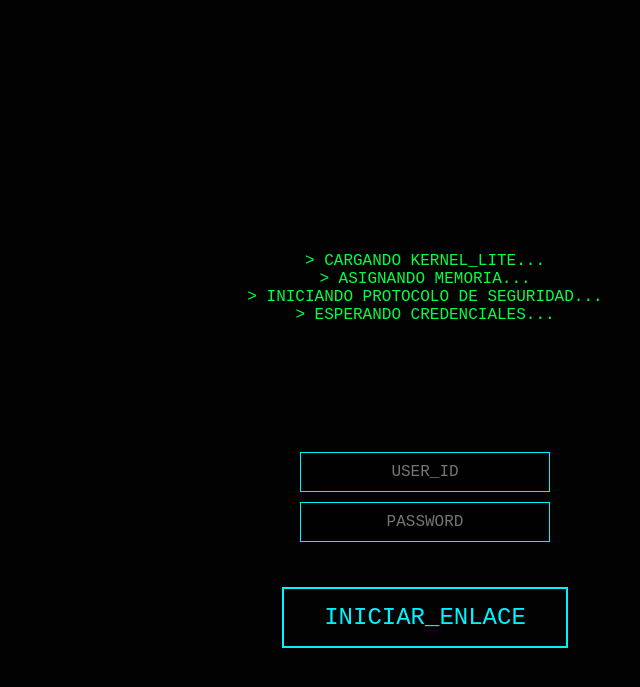
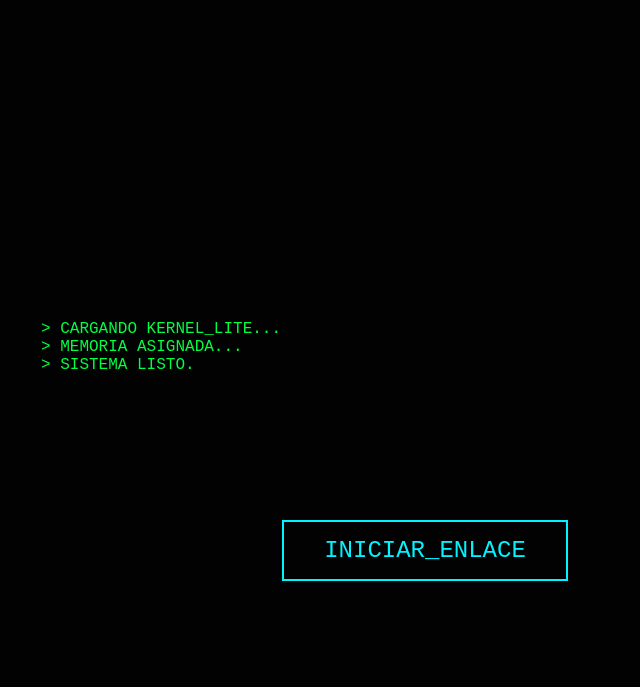
Before and after one commit to SeartDev/sepgod.com, a Jekyll site: the page built from index.html, in a window 1280 px wide. Shown: the top 687 px of the page, without its empty margins (215-855 px from the left). Built offline with Jekyll 4.4.1, drawn with Linux system fonts in a browser that asks for light colours; some of the changed lines change nothing that is shown.

Commit message:
Update index.html

```diff
--- a/index.html
+++ b/index.html
@@ -1,351 +1,609 @@
 ---
+
 layout: null
+
 ---
+
 <!DOCTYPE html>
+
 <html lang="es">
+
 <head>
+
     <meta charset="UTF-8">
+
     <meta name="viewport" content="width=device-width, initial-scale=1.0">
+
     <title>NEURAL_OVERRIDE // V10.1 :: MAINFRAME_ACCESS</title>
 
+
+
     <style>
+
         :root {
+
             --neon-cyan: #00f3ff;
+
             --neon-magenta: #ff0055;
+
             --neon-yellow: #fcee0a;
+
             --bg-dark: #020202;
+
             --terminal-green: #00ff41;
+
             --font-main: 'Courier New', Courier, monospace;
+
         }
+
+
 
         * { box-sizing: border-box; cursor: crosshair; scrollbar-width: thin; scrollbar-color: var(--neon-cyan) var(--bg-dark); }
 
+
+
         body {
+
             background-color: var(--bg-dark); color: var(--neon-cyan);
+
             font-family: var(--font-main); margin: 0; height: 100vh; overflow: hidden;
+
         }
 
+
+
         /* EFECTOS CRT OPTIMIZADOS (Capas combinadas) */
+
         #crt-screen {
+
             position: relative; width: 100vw; height: 100vh; display: flex; flex-direction: column;
+
             overflow: hidden; animation: turn-on 1s ease-out forwards;
+
         }
+
+
 
         #matrix-canvas { position: absolute; inset: 0; z-index: -2; opacity: 0.15; }
 
+
+
         .crt-overlay {
+
             position: absolute; inset: 0; z-index: 9998; pointer-events: none;
+
             /* Combina Scanlines y Viñeta en una sola capa */
+
             background: linear-gradient(rgba(18, 16, 16, 0) 50%, rgba(0, 0, 0, 0.25) 50%), radial-gradient(circle, transparent 50%, #000 120%);
+
             background-size: 100% 4px, 100% 100%;
+
             animation: flicker 0.2s infinite;
+
         }
 
+
+
         /* ANIMACIONES SIMPLIFICADAS */
+
         @keyframes turn-on { 0%, 40% { transform: scaleY(0.001); filter: brightness(5); } 100% { transform: scaleY(1); filter: brightness(1); } }
+
         @keyframes flicker { 0%, 10% { opacity: 0.95; } 5%, 100% { opacity: 1; } }
+
         @keyframes text-decrypt { 0% { color: var(--neon-magenta); letter-spacing: 2px; } 100% { color: var(--neon-cyan); letter-spacing: normal; } }
 
+
+
         /* Glitch por transform (Mucho más barato que clip-path) */
+
         @keyframes glitch-simple { 0%, 100% { transform: translate(0); } 25% { transform: translate(-2px, 2px); } 75% { transform: translate(2px, -2px); } }
+
         .global-glitch { animation: glitch-simple 0.2s infinite; filter: hue-rotate(90deg); }
 
+
+
         /* UI BASE */
+
         header { text-align: center; padding: 20px 0; border-bottom: 1px solid rgba(0,243,255,0.3); }
+
         .glitch-box { font-size: 2.5rem; font-weight: 900; letter-spacing: 10px; color: var(--neon-cyan); text-shadow: 2px 2px var(--neon-magenta); }
+
         .subtitle-header { font-size: 0.8rem; color: var(--neon-yellow); margin-top: 5px; }
 
+
+
         .main-wrapper { display: grid; grid-template-columns: 300px 1px 1fr 1px 300px; gap: 15px; padding: 20px; height: calc(100vh - 100px); max-width: 1600px; margin: auto; }
+
         .cyan-line { background: var(--neon-cyan); opacity: 0.3; }
 
+
+
         /* PANELES */
+
         .side-panel { display: flex; flex-direction: column; gap: 15px; overflow-y: auto; }
+
         .module { background: rgba(5, 5, 5, 0.9); border: 1px solid rgba(0,243,255,0.3); padding: 15px; position: relative; transition: 0.2s; }
+
         .module:hover { border-color: var(--neon-cyan); }
+
         .module-header { color: var(--neon-yellow); font-size: 0.85rem; margin-bottom: 10px; border-bottom: 1px dashed rgba(0,243,255,0.3); padding-bottom: 5px; }
 
+
+
         /* BOTONES */
+
         .btn-cyber { background: rgba(0,0,0,0.5); border: 1px solid rgba(0,243,255,0.3); color: var(--neon-cyan); width: 100%; padding: 10px; cursor: pointer; font-weight: bold; font-family: inherit; margin-bottom: 8px; transition: 0.2s; text-align: left; }
+
         .btn-cyber:hover, .btn-cyber.active { background: rgba(0, 243, 255, 0.1); border-color: var(--neon-cyan); padding-left: 20px; }
+
         .btn-cyber.active { border-color: var(--neon-magenta); color: #fff; background: rgba(255,0,85,0.15); }
 
+
+
         /* ZONA CENTRAL */
+
         #center-zone { padding: 0 20px; overflow-y: auto; }
+
         .category-container { display: block; margin-bottom: 30px; transition: opacity 0.3s; }
+
         .category-header { color: var(--neon-magenta); font-size: 1.2rem; margin-bottom: 15px; text-shadow: 0 0 5px rgba(255,0,85,0.5); }
 
+
+
         .post-card { background: rgba(0,0,0,0.8); border: 1px solid rgba(0,243,255,0.2); padding: 15px; margin-bottom: 10px; border-left: 3px solid var(--neon-cyan); transition: 0.2s; }
+
         .post-card:hover { border-color: var(--neon-cyan); border-left-color: var(--neon-magenta); transform: translateX(5px); background: rgba(0,243,255,0.05); }
+
         .post-card:hover .post-title { animation: text-decrypt 0.3s forwards; }
+
         .post-title { font-size: 1.1rem; color: #fff; margin-bottom: 5px; text-transform: uppercase; }
+
         .post-date { color: var(--terminal-green); font-size: 0.8rem; margin-bottom: 10px; }
 
+
+
         .btn-action { background: var(--neon-cyan); color: var(--bg-dark); text-decoration: none; padding: 4px 10px; font-size: 0.8rem; font-weight: bold; }
+
         .btn-action:hover { background: #fff; }
 
+
+
         /* TERMINAL & SPLASH */
+
         .sys-log { font-size: 0.75rem; color: #aaa; height: 120px; overflow-y: auto; }
+
         .terminal-input-wrapper { display: flex; margin-top: 10px; border-top: 1px dashed rgba(0,243,255,0.3); padding-top: 10px; }
+
         .terminal-input-wrapper input { background: transparent; border: none; color: var(--terminal-green); font-family: inherit; width: 100%; outline: none; }
 
+
+
         #splash { position: fixed; inset: 0; background: var(--bg-dark); z-index: 10000; display: flex; flex-direction: column; justify-content: center; align-items: center; transition: 0.3s; }
-        #boot-text { color: var(--terminal-green); font-size: 1rem; width: 60vw; height: 200px; text-align: center; }
 
-        /* LOGIN UI AÑADIDO */
-        .cyber-input { background: rgba(0,0,0,0.5); border: 1px solid var(--neon-cyan); color: var(--terminal-green); padding: 10px; font-family: inherit; text-align: center; outline: none; width: 250px; margin-bottom: 10px; font-size: 1rem; transition: 0.2s; }
-        .cyber-input:focus { box-shadow: 0 0 10px rgba(0,243,255,0.5); border-color: #fff; }
+        #boot-text { color: var(--terminal-green); font-size: 1rem; width: 60vw; height: 200px; }
 
-        #enter-btn { background: transparent; color: var(--neon-cyan); border: 2px solid var(--neon-cyan); padding: 15px 40px; font-size: 1.5rem; cursor: pointer; font-family: inherit; display: none; transition: 0.2s; margin-top: 10px; }
+        #enter-btn { background: transparent; color: var(--neon-cyan); border: 2px solid var(--neon-cyan); padding: 15px 40px; font-size: 1.5rem; cursor: pointer; font-family: inherit; display: none; transition: 0.2s; }
+
         #enter-btn:hover { background: var(--neon-cyan); color: #000; }
 
+
+
         @media (max-width: 900px) { .main-wrapper { grid-template-columns: 1fr; overflow: auto; height: auto; } .cyan-line { display: none; } }
+
     </style>
+
 </head>
+
 <body>
 
+
+
 <div id="crt-screen">
+
     <canvas id="matrix-canvas"></canvas>
+
     <div class="crt-overlay"></div>
 
+
+
     <div id="splash">
+
         <div id="boot-text"></div>
-        <div id="login-form" style="display: none; flex-direction: column; align-items: center;">
-            <input type="text" id="login-user" placeholder="USER_ID" class="cyber-input" autocomplete="off">
-            <input type="password" id="login-pass" placeholder="PASSWORD" class="cyber-input" autocomplete="off">
-            <div id="login-error" style="color: var(--neon-magenta); font-size: 0.8rem; height: 20px; margin-bottom: 5px;"></div>
-        </div>
+
         <button id="enter-btn">INICIAR_ENLACE</button>
+
     </div>
 
+
+
     <header>
+
         <div class="glitch-box">NEURAL_OVERRIDE_V10</div>
+
         <div class="subtitle-header">SECURE CONDUIT // LITE MATRIX</div>
+
     </header>
 
+
+
     <div class="main-wrapper">
+
         <div class="side-panel">
+
             <div class="module">
+
                 <div class="module-header">> NODE_DIAGNOSTICS</div>
+
                 <div style="font-size: 0.8rem; line-height: 1.5;">
-                    USR: <span style="color:var(--neon-magenta)" id="diag-user">GUEST_GHOST</span><br>
+
+                    USR: <span style="color:var(--neon-magenta)">GUEST_GHOST</span><br>
+
                     NET: <span style="color:var(--terminal-green)">LINK_ESTABLISHED</span><br>
+
                     PING: <span id="ping-ms">12</span>ms
+
                 </div>
+
                 <div style="margin-top:10px; font-size:0.7rem;">
+
                     <div>CPU: <span id="cpu-val">12%</span></div>
+
                     <div style="height:3px; background:#222;"><div id="cpu-meter" style="height:100%; width:12%; background:var(--neon-cyan); transition:0.5s;"></div></div>
+
                     <div style="margin-top:5px;">RAM: <span id="ram-val">45%</span></div>
+
                     <div style="height:3px; background:#222;"><div id="ram-meter" style="height:100%; width:45%; background:var(--neon-magenta); transition:0.5s;"></div></div>
+
                 </div>
+
             </div>
 
+
+
             <div class="module">
+
                 <div class="module-header">> AUDIO_SUBSYSTEM</div>
+
                 <button class="btn-cyber active" id="audioBtn">SYS.AUDIO_MUTE()</button>
+
                 <audio id="bgm" loop src="https://www.soundhelix.com/examples/mp3/SoundHelix-Song-1.mp3"></audio>
+
             </div>
+
         </div>
+
+
 
         <div class="cyan-line"></div>
 
+
+
         <div id="center-zone">
+
             <div class="category-container" id="cat-PROYECTOS">
+
                 <div class="category-header">SYS.DIR // PROYECTOS</div>
+
                 {% for post in site.categories.PROYECTOS %}
+
                 <div class="post-card">
+
                     <div class="post-title">{{ post.title }}</div>
+
                     <div class="post-date">TS: {{ post.date | date: "%Y-%m-%d" }}</div>
+
                     <a href="{{ post.url }}" class="btn-action btn-hover-sfx">EJECUTAR_ARCHIVO</a>
+
                 </div>
+
                 {% endfor %}
+
             </div>
 
+
+
             <div class="category-container" id="cat-PENSAMIENTOS">
+
                 <div class="category-header">SYS.DIR // PENSAMIENTOS</div>
+
                 {% for post in site.categories.PENSAMIENTOS %}
+
                 <div class="post-card">
+
                     <div class="post-title">{{ post.title }}</div>
+
                     <div class="post-date">TS: {{ post.date | date: "%Y-%m-%d" }}</div>
+
                     <a href="{{ post.url }}" class="btn-action btn-hover-sfx">EXTRAER_MEMORIA</a>
+
                 </div>
+
                 {% endfor %}
+
             </div>
 
+
+
             <div class="category-container" id="cat-ARTES">
+
                 <div class="category-header">SYS.DIR // ARTES</div>
+
                 {% for post in site.categories.ARTES %}
+
                 <div class="post-card">
+
                     <div class="post-title">{{ post.title }}</div>
+
                     <div class="post-date">TS: {{ post.date | date: "%Y-%m-%d" }}</div>
+
                     <a href="{{ post.url }}" class="btn-action btn-hover-sfx">VISUALIZAR_RENDER</a>
+
                 </div>
+
                 {% endfor %}
+
             </div>
+
         </div>
+
+
 
         <div class="cyan-line"></div>
 
+
+
         <div class="side-panel">
+
             <div class="module">
+
                 <div class="module-header">> QUERY_FILTERS</div>
+
                 <button class="btn-cyber active btn-hover-sfx" data-filter="ALL">SELECT * FROM DATA</button>
+
                 <button class="btn-cyber btn-hover-sfx" data-filter="PROYECTOS">/PROYECTOS/</button>
+
                 <button class="btn-cyber btn-hover-sfx" data-filter="PENSAMIENTOS">/PENSAMIENTOS/</button>
+
                 <button class="btn-cyber btn-hover-sfx" data-filter="ARTES">/ARTES/</button>
+
             </div>
 
+
+
             <div class="module" style="flex-grow:1; display:flex; flex-direction:column;">
+
                 <div class="module-header">> SYSTEM_TERMINAL</div>
+
                 <div class="sys-log" id="sys-log-container"></div>
+
                 <div class="terminal-input-wrapper">
+
                     <span style="color:var(--neon-magenta); margin-right:5px;">$</span>
+
                     <input type="text" id="cmd-input" placeholder="Comando (ej: help)" autocomplete="off">
+
                 </div>
+
             </div>
+
         </div>
+
     </div>
+
 </div>
 
+
+
 <script>
+
 /** NEURAL_OVERRIDE CORE - LITE EDITION **/
 
-// HASHES SHA-256 PARA AUTENTICACIÓN
-const HASH_USER = "49f0dc617de8412ee1ba0ed179c323ee84742e947d78a8dccbc8c863cc412574"; // 'sergio'
-const HASH_PASS = "0a5a4c5ce7628178a9c2ca23d242f3fb0400b14798e1694f4882199f1c71ddab"; // 'root12'
 
-async function generateHash(str) {
-    const buf = await crypto.subtle.digest("SHA-256", new TextEncoder().encode(str));
-    return Array.from(new Uint8Array(buf)).map(b => b.toString(16).padStart(2, '0')).join('');
-}
 
 // 1. Audio simplificado (Solo beeps de UI, música gestionada por HTML5)
+
 const audioCtx = window.AudioContext ? new AudioContext() : null;
+
 const playBeep = (freq, type) => {
+
     if(!audioCtx || audioCtx.state !== 'running') return;
+
     const osc = audioCtx.createOscillator(), gainNode = audioCtx.createGain();
+
     osc.type = type; osc.frequency.setValueAtTime(freq, audioCtx.currentTime);
+
     gainNode.gain.setValueAtTime(0.02, audioCtx.currentTime);
+
     gainNode.gain.exponentialRampToValueAtTime(0.001, audioCtx.currentTime + 0.05);
+
     osc.connect(gainNode); gainNode.connect(audioCtx.destination);
+
     osc.start(); osc.stop(audioCtx.currentTime + 0.05);
+
 };
 
+
+
 const bgm = document.getElementById('bgm');
+
 const audioBtn = document.getElementById('audioBtn');
+
 audioBtn.onclick = () => {
+
     if (bgm.paused) { bgm.play(); audioBtn.innerText = "SYS.AUDIO_MUTE()"; audioBtn.classList.add('active'); }
+
     else { bgm.pause(); audioBtn.innerText = "SYS.AUDIO_PLAY()"; audioBtn.classList.remove('active'); }
+
 };
 
+
+
 // 2. Control de Terminal unificado
+
 const terminalLogs = document.getElementById('sys-log-container');
+
 const printLog = (txt, err = false) => {
+
     const d = new Date().toLocaleTimeString('en-US',{hour12:false});
+
     terminalLogs.innerHTML += `<div style="color:${err ? '#ff0055' : '#00f3ff'}">[${d}] ${txt}</div>`;
+
     terminalLogs.scrollTop = terminalLogs.scrollHeight;
+
     if(terminalLogs.childElementCount > 15) terminalLogs.firstElementChild.remove();
+
 };
 
+
+
 document.getElementById('cmd-input').onkeydown = e => {
+
     if (e.key === 'Enter' && e.target.value.trim() !== '') {
+
         const cmd = e.target.value.toLowerCase(); e.target.value = '';
+
         printLog(`> ${cmd}`, false);
+
         if(cmd === 'help') printLog("CMDS: clear, reboot, hack");
+
         else if(cmd === 'clear') terminalLogs.innerHTML = '';
+
         else if(cmd === 'reboot') location.reload();
+
         else if(cmd === 'hack') document.getElementById('crt-screen').classList.add('global-glitch');
+
         else printLog("COMANDO_NO_RECONOCIDO", true);
+
     }
+
 };
 
+
+
 // 3. UI y Filtros
+
 document.querySelectorAll('.btn-hover-sfx').forEach(btn => btn.onmouseenter = () => playBeep(800, 'square'));
+
 document.querySelectorAll('[data-filter]').forEach(btn => {
+
     btn.onclick = e => {
+
         playBeep(150, 'sawtooth');
+
         document.querySelectorAll('[data-filter]').forEach(b => b.classList.remove('active'));
+
         e.target.classList.add('active');
 
+
+
         const cat = e.target.dataset.filter;
+
         document.getElementById('crt-screen').classList.add('global-glitch');
+
         setTimeout(() => document.getElementById('crt-screen').classList.remove('global-glitch'), 200);
 
+
+
         document.querySelectorAll('.category-container').forEach(c => {
+
             c.style.display = (cat === 'ALL' || c.id === `cat-${cat}`) ? 'block' : 'none';
+
         });
+
     };
+
 });
 
+
+
 // 4. Matrix Canvas Optimizado
+
 const canvas = document.getElementById('matrix-canvas'), ctx = canvas.getContext('2d');
+
 let w, h, drops;
+
 const chars = '0123456789ABCDEFGHIJKLMNOPQRSTUVWXYZ'.split('');
+
 const initMatrix = () => {
+
     w = canvas.width = window.innerWidth; h = canvas.height = window.innerHeight;
+
     drops = Array(Math.floor(w / 14)).fill(1);
+
 };
+
 window.onresize = initMatrix; initMatrix();
 
+
+
 setInterval(() => {
+
     ctx.fillStyle = 'rgba(2, 2, 2, 0.1)'; ctx.fillRect(0, 0, w, h);
+
     ctx.fillStyle = '#00ff41'; ctx.font = '14px monospace';
+
     drops.forEach((y, i) => {
+
         ctx.fillText(chars[Math.floor(Math.random() * chars.length)], i * 14, y * 14);
+
         if (y * 14 > h && Math.random() > 0.975) drops[i] = 0;
+
         drops[i]++;
+
     });
+
 }, 50); // Frame rate reducido a 50ms (suficiente para el efecto)
 
-// 5. Arranque y Telemetría Modificado para Login
-const bootSeq = ["> CARGANDO KERNEL_LITE...", "> ASIGNANDO MEMORIA...", "> INICIANDO PROTOCOLO DE SEGURIDAD...", "> ESPERANDO CREDENCIALES..."];
+
+
+// 5. Arranque y Telemetría
+
+const bootSeq = ["> CARGANDO KERNEL_LITE...", "> MEMORIA ASIGNADA...", "> SISTEMA LISTO."];
+
 let bIdx = 0;
+
 const boot = setInterval(() => {
+
     if(bIdx < bootSeq.length) { document.getElementById('boot-text').innerHTML += bootSeq[bIdx++] + "<br>"; }
-    else {
-        clearInterval(boot);
-        document.getElementById('login-form').style.display = 'flex';
-        document.getElementById('enter-btn').style.display = 'inline-block';
-    }
+
+    else { clearInterval(boot); document.getElementById('enter-btn').style.display = 'inline-block'; }
+
 }, 300);
 
-// Validación de Entrada
-document.getElementById('enter-btn').onclick = async () => {
-    const userIn = document.getElementById('login-user').value;
-    const passIn = document.getElementById('login-pass').value;
 
-    const uHash = await generateHash(userIn);
-    const pHash = await generateHash(passIn);
 
-    if (uHash === HASH_USER && pHash === HASH_PASS) {
-        document.getElementById('splash').style.opacity = '0';
-        setTimeout(() => document.getElementById('splash').style.display = 'none', 300);
+document.getElementById('enter-btn').onclick = () => {
 
-        // Actualizar el nombre en la terminal interna una vez conectado
-        document.getElementById('diag-user').innerText = "ROOT_SERGIO";
-        document.getElementById('diag-user').style.color = "var(--terminal-green)";
+    document.getElementById('splash').style.opacity = '0';
 
-        printLog("ENLACE ESTABLECIDO. AUTH_OK.");
-        if(audioCtx && audioCtx.state === 'suspended') audioCtx.resume();
-        bgm.play().catch(e => printLog("AUTO-PLAY RESTRINGIDO", true));
-    } else {
-        document.getElementById('login-error').innerText = "> ERR: CREDENCIALES INVALIDAS";
-        document.getElementById('login-user').value = '';
-        document.getElementById('login-pass').value = '';
-        if(audioCtx && audioCtx.state === 'running') playBeep(150, 'sawtooth'); // Beep de error
+    setTimeout(() => document.getElementById('splash').style.display = 'none', 300);
 
-        // Efecto glitch en la pantalla al fallar
-        document.getElementById('splash').classList.add('global-glitch');
-        setTimeout(() => document.getElementById('splash').classList.remove('global-glitch'), 200);
-    }
+    printLog("ENLACE ESTABLECIDO.");
+
+    if(audioCtx && audioCtx.state === 'suspended') audioCtx.resume();
+
+    bgm.play().catch(e => printLog("AUTO-PLAY RESTRINGIDO", true));
+
 };
 
+
+
 // Telemetría más lenta (cada 2 segundos)
+
 setInterval(() => {
+
     document.getElementById('cpu-val').innerText = (document.getElementById('cpu-meter').style.width = Math.floor(Math.random()*40+10)+'%');
+
     document.getElementById('ram-val').innerText = (document.getElementById('ram-meter').style.width = Math.floor(Math.random()*30+40)+'%');
+
     document.getElementById('ping-ms').innerText = Math.floor(Math.random()*20+10);
+
 }, 2000);
 
+
+
 </script>
+
 </body>
+
 </html>
```
